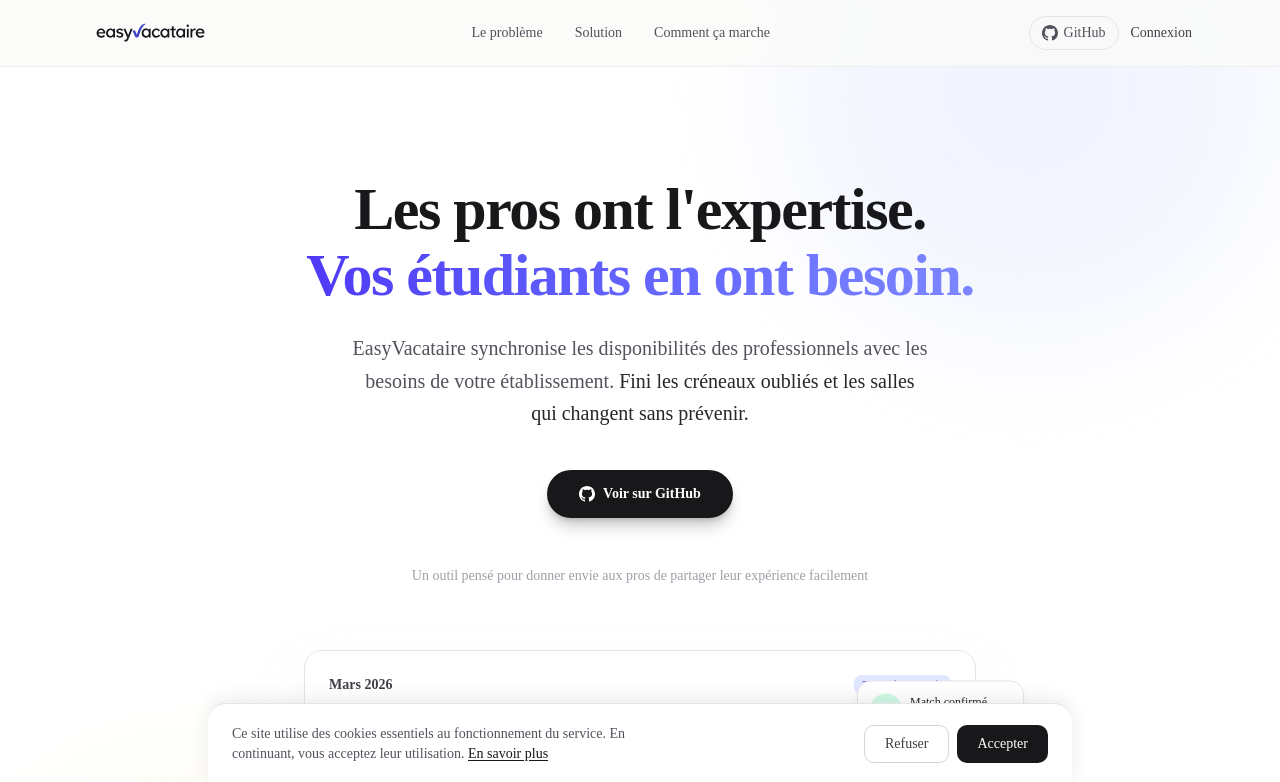
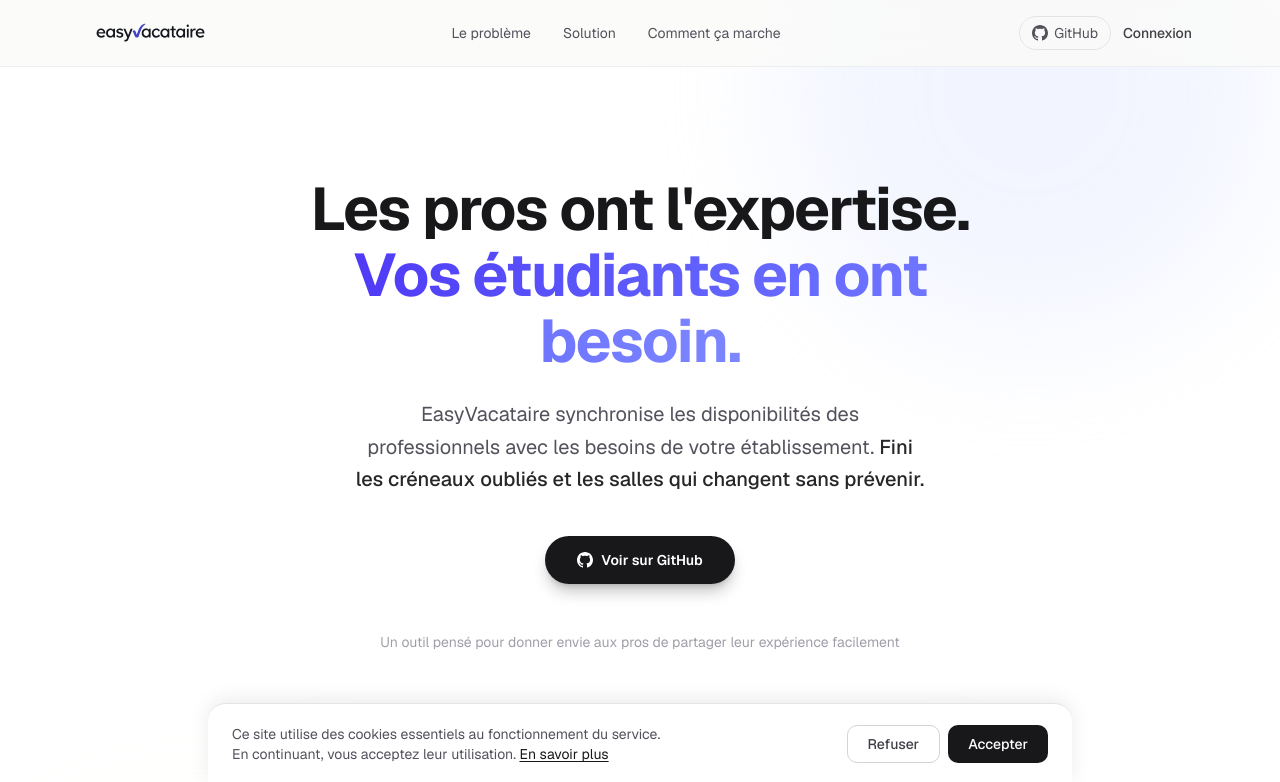
Before and after one commit to ncleton-petitmaker/easyvacataire, a Next.js app: page / in a window 1280 px wide. Shown: the top 782 px of the page. Built offline with nearby package versions, Linux system fonts and the light colour scheme.

Commit message:
Fix: forcer font-family Geist directement dans body
Co-Authored-By: Claude Opus 4.6 <noreply@anthropic.com>

```diff
--- a/app/globals.css
+++ b/app/globals.css
@@ -88,7 +88,7 @@
 }
 
 body {
-  font-family: var(--font-sans), system-ui, -apple-system, sans-serif;
+  font-family: var(--font-geist-sans), system-ui, -apple-system, sans-serif;
 }
 
 @keyframes float {
```
